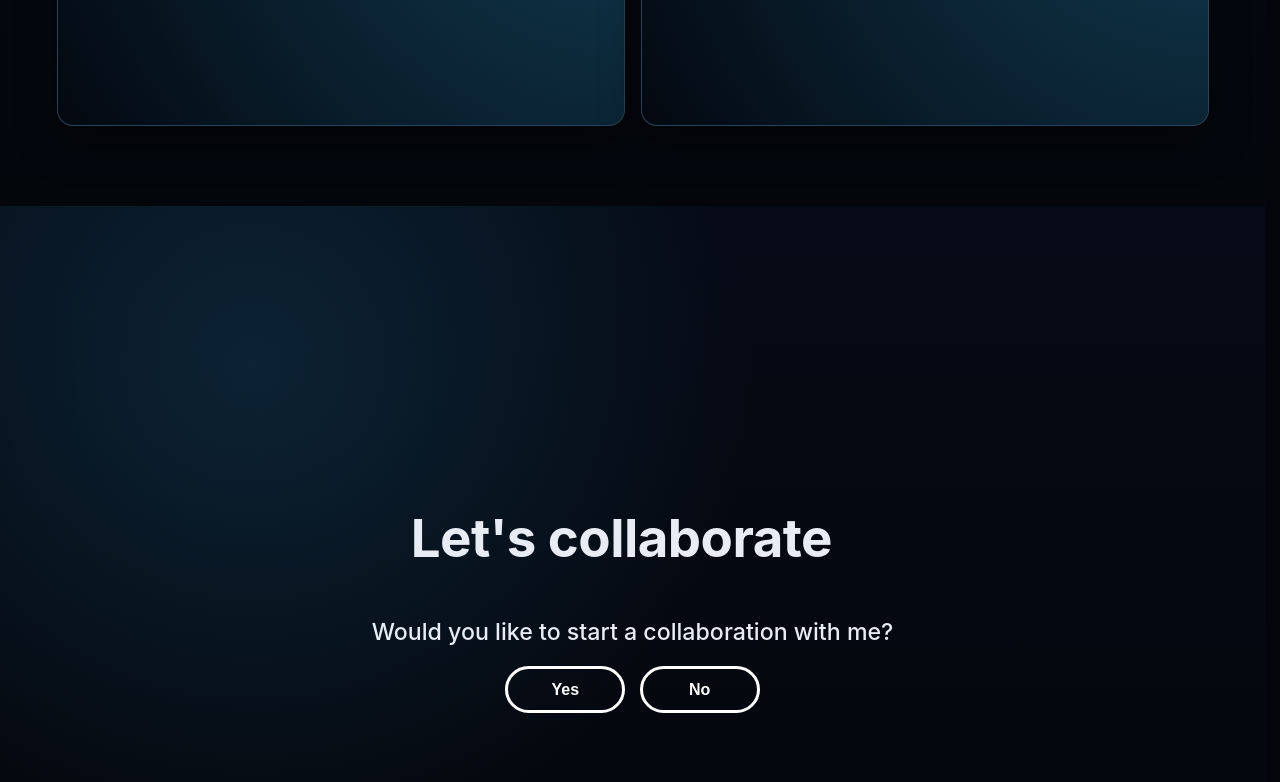
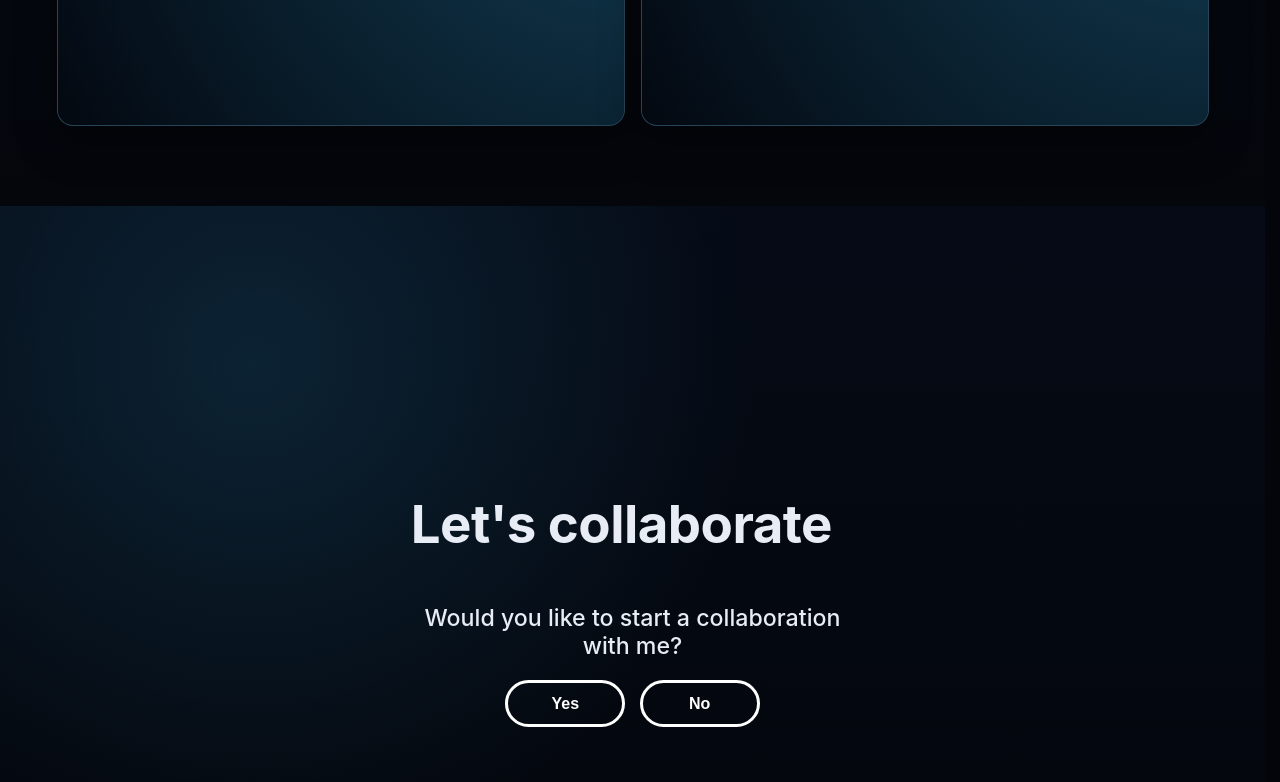
Before and after one commit to razvan-chisa/razvan-chisa.github.io, a website built with Vite: page index.html in a window 1280 px wide. Shown: the part 5246-6028 px from the top of the page. Built offline with nearby package versions, Linux system fonts and the light colour scheme.

Commit message:
Minor CSS fix.

```diff
--- a/src/style.css
+++ b/src/style.css
@@ -555,6 +555,8 @@ main {
 
 .collaboration__question {
   margin: 0;
+  margin-inline: auto;
+  max-width: 20em;
   text-align: center;
   font-size: clamp(1.1rem, 2.2vw, 1.45rem);
   font-weight: 550;
```
